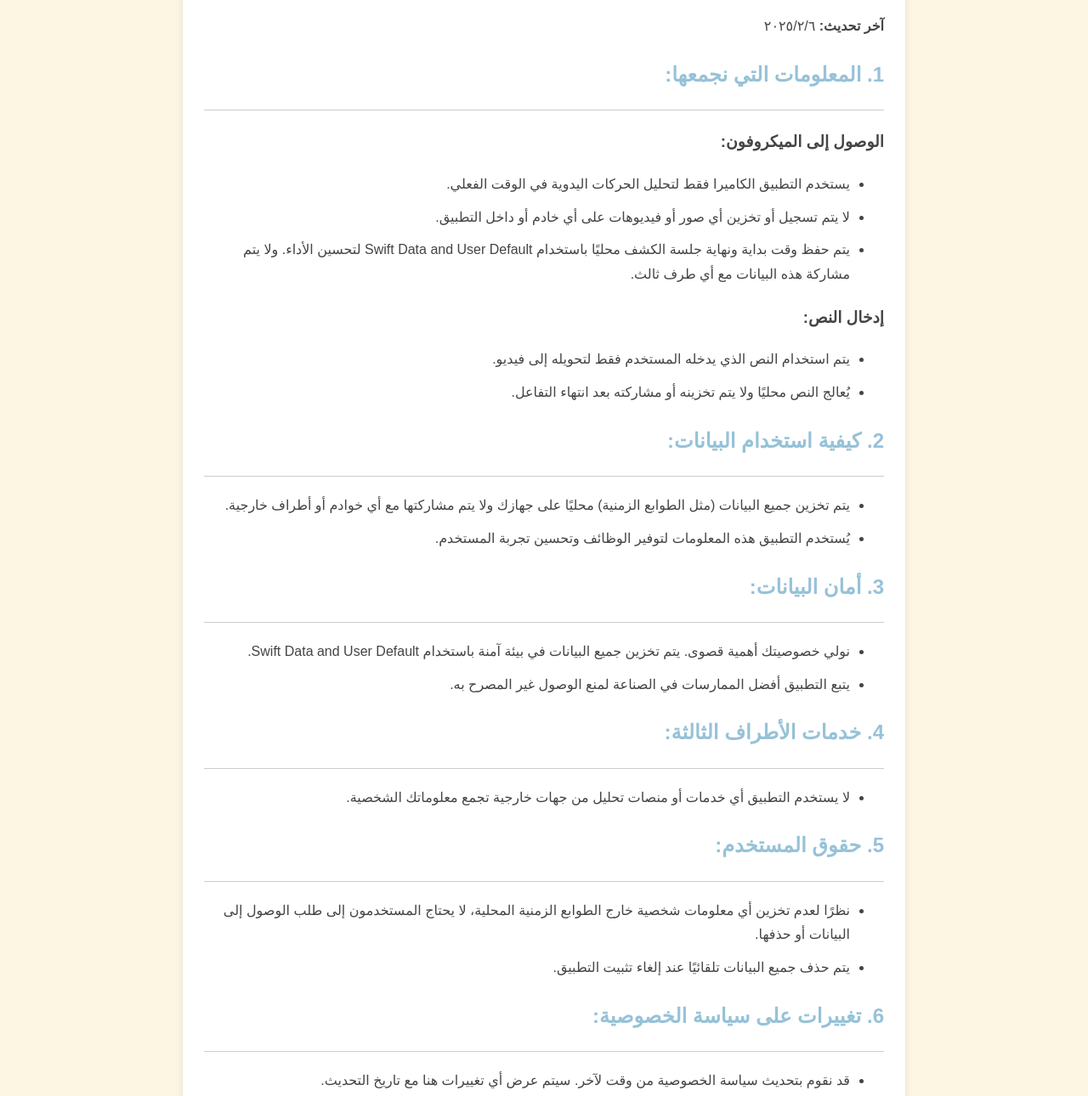
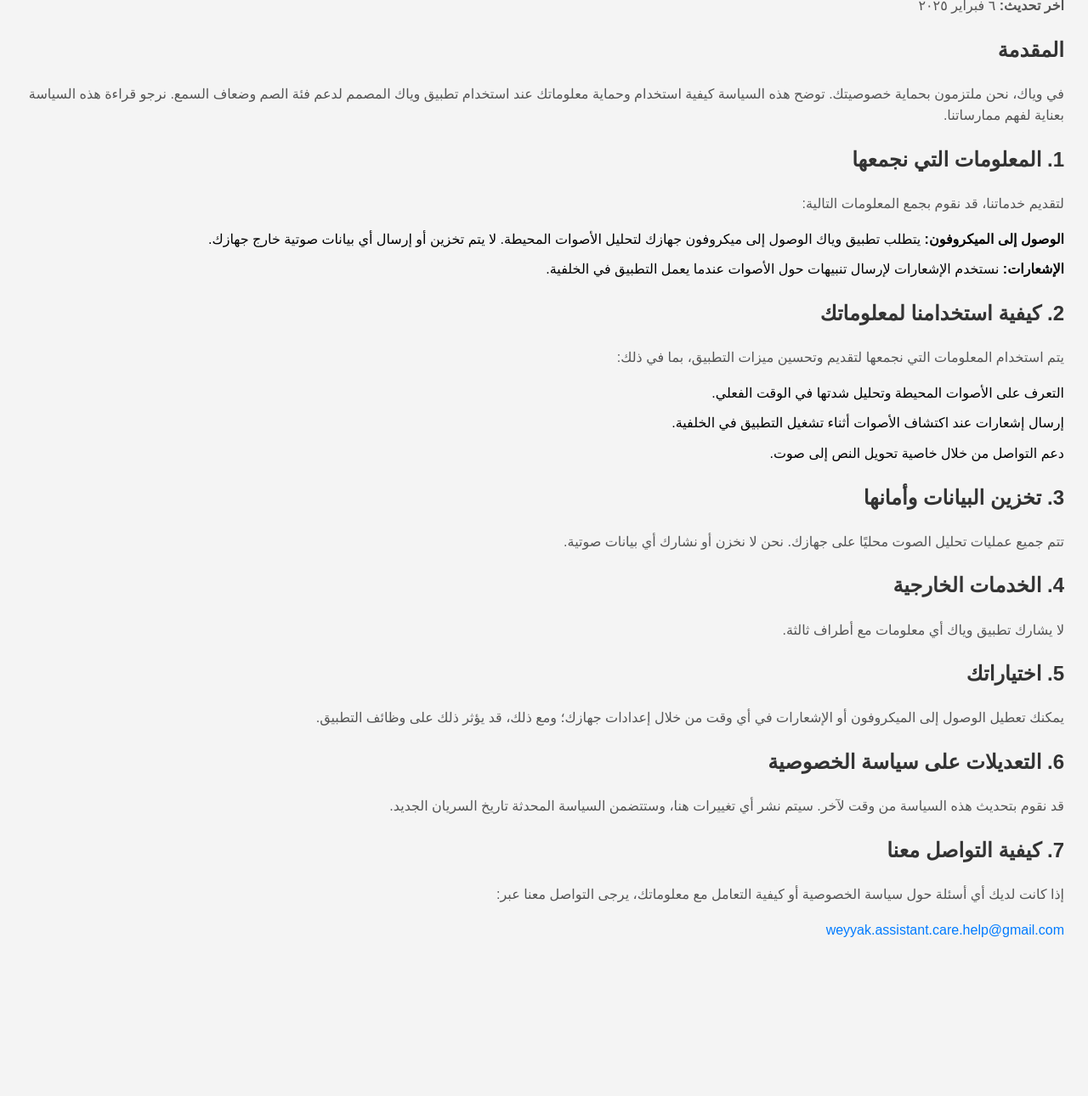
Before and after one commit to AbeerX/PrivacyAndPolice, a plain HTML site: page index.html in a window 1280 px wide. Shown: the part 128-1418 px from the top of the page at 85% size. After the commit the page ends 1279 px from the top, so only its background shows below. Drawn offline with Linux system fonts and the light colour scheme.

Commit message:
Update index.html

```diff
--- a/index.html
+++ b/index.html
@@ -1,217 +1,76 @@
-
 <!DOCTYPE html>
 <html lang="ar">
 <head>
     <meta charset="UTF-8">
     <meta name="viewport" content="width=device-width, initial-scale=1.0">
-  <title>سياسة الخصوصية - تطبيق وياك </title>
+    <title>سياسة الخصوصية - تطبيق وياك</title>
     <style>
         body {
             font-family: Arial, sans-serif;
-      background-color: #fdf6e3;
-      margin: 0;
-      padding: 20px;
-      line-height: 1.8;
-      color: #444;
-    }
-
-    /* تنسيق النصوص العربية */
-    .arabic {
+            line-height: 1.6;
             direction: rtl;
             text-align: right;
+            padding: 20px;
+            background-color: #f4f4f4;
         }
-
-    /* تنسيق النصوص الإنجليزية */
-    .english {
-      direction: ltr;
-      text-align: left;
+        h1, h2 {
+            color: #333;
         }
-
-    .container {
-      max-width: 800px;
-      margin: auto;
-      background: #fff;
-      padding: 25px;
-      box-shadow: 0 4px 8px rgba(0, 0, 0, 0.1);
-      border-radius: 8px;
-      margin-bottom: 20px;
+        p {
+            font-size: 1rem;
+            color: #555;
         }
-
-    h1 {
-      color: #96c2d8;
-      text-align: center;
+        ul {
+            list-style-type: none;
+            padding: 0;
         }
-
-    h2 {
-      color: #96c2d8;
-      margin-top: 20px;
-    }
-
-    ul {
-      margin-left: 20px;
-      padding-left: 0;
-    }
-
         li {
             margin-bottom: 10px;
         }
-
-    hr {
-      border: none;
-      height: 1px;
-      background-color: #ccc;
-      margin: 20px 0;
-    }
-
-    /* الخطوط الفاصلة للعربية */
-    .arabic hr {
-      margin-left: auto;
-      margin-right: 0;
-    }
-
-    /* الخطوط الفاصلة للإنجليزية */
-    .english hr {
-      margin-right: auto;
-      margin-left: 0;
-    }
-
-    a {
-      color: #f0bf51;
+        .contact-info a {
+            color: #007bff;
             text-decoration: none;
-      transition: color 0.3s ease;
-    }
-
-    a:hover {
-      color: #e67e22;
         }
     </style>
 </head>
 <body>
+    <h1>سياسة الخصوصية - تطبيق وياك</h1>
+    <p><strong>آخر تحديث:</strong> ٦ فبراير ٢٠٢٥</p>
 
-  <!-- قسم النص العربي -->
-  <div class="container arabic">
-    <h1>سياسة الخصوصية لتطبيق وياك</h1>
-    <p><strong>آخر تحديث:</strong> <span id="last-updated-ar"></span></p>
+    <h2>المقدمة</h2>
+    <p>في وياك، نحن ملتزمون بحماية خصوصيتك. توضح هذه السياسة كيفية استخدام وحماية معلوماتك عند استخدام تطبيق وياك المصمم لدعم فئة الصم وضعاف السمع. نرجو قراءة هذه السياسة بعناية لفهم ممارساتنا.</p>
 
-    <h2>1. المعلومات التي نجمعها:</h2>
-    <hr>
-    <h3>  الوصول إلى الميكروفون: </h3>
+    <h2>1. المعلومات التي نجمعها</h2>
+    <p>لتقديم خدماتنا، قد نقوم بجمع المعلومات التالية:</p>
     <ul>
-      <li>يستخدم التطبيق الكاميرا فقط لتحليل الحركات اليدوية في الوقت الفعلي.</li>
-      <li>لا يتم تسجيل أو تخزين أي صور أو فيديوهات على أي خادم أو داخل التطبيق.</li>
-      <li>يتم حفظ وقت بداية ونهاية جلسة الكشف محليًا باستخدام Swift Data and User Default لتحسين الأداء. ولا يتم مشاركة هذه البيانات مع أي طرف ثالث.</li>
+        <li><strong>الوصول إلى الميكروفون:</strong> يتطلب تطبيق وياك الوصول إلى ميكروفون جهازك لتحليل الأصوات المحيطة. لا يتم تخزين أو إرسال أي بيانات صوتية خارج جهازك.</li>
+        <li><strong>الإشعارات:</strong> نستخدم الإشعارات لإرسال تنبيهات حول الأصوات عندما يعمل التطبيق في الخلفية.</li>
     </ul>
 
-    <h3>إدخال النص:</h3>
+    <h2>2. كيفية استخدامنا لمعلوماتك</h2>
+    <p>يتم استخدام المعلومات التي نجمعها لتقديم وتحسين ميزات التطبيق، بما في ذلك:</p>
     <ul>
-      <li>يتم استخدام النص الذي يدخله المستخدم فقط لتحويله إلى فيديو.</li>
-      <li>يُعالج النص محليًا ولا يتم تخزينه أو مشاركته بعد انتهاء التفاعل.</li>
+        <li>التعرف على الأصوات المحيطة وتحليل شدتها في الوقت الفعلي.</li>
+        <li>إرسال إشعارات عند اكتشاف الأصوات أثناء تشغيل التطبيق في الخلفية.</li>
+        <li>دعم التواصل من خلال خاصية تحويل النص إلى صوت.</li>
     </ul>
 
-    <h2>2. كيفية استخدام البيانات:</h2>
-    <hr>
-    <ul>
-      <li>يتم تخزين جميع البيانات (مثل الطوابع الزمنية) محليًا على جهازك ولا يتم مشاركتها مع أي خوادم أو أطراف خارجية.</li>
-      <li>يُستخدم التطبيق هذه المعلومات لتوفير الوظائف وتحسين تجربة المستخدم.</li>
-    </ul>
+    <h2>3. تخزين البيانات وأمانها</h2>
+    <p>تتم جميع عمليات تحليل الصوت محليًا على جهازك. نحن لا نخزن أو نشارك أي بيانات صوتية.</p>
 
-    <h2>3. أمان البيانات:</h2>
-    <hr>
-    <ul>
-      <li>نولي خصوصيتك أهمية قصوى. يتم تخزين جميع البيانات في بيئة آمنة باستخدام Swift Data and User Default.</li>
-      <li>يتبع التطبيق أفضل الممارسات في الصناعة لمنع الوصول غير المصرح به.</li>
-    </ul>
+    <h2>4. الخدمات الخارجية</h2>
+    <p>لا يشارك تطبيق وياك أي معلومات مع أطراف ثالثة.</p>
 
-    <h2>4. خدمات الأطراف الثالثة:</h2>
-    <hr>
-    <ul>
-      <li>لا يستخدم التطبيق أي خدمات أو منصات تحليل من جهات خارجية تجمع معلوماتك الشخصية.</li>
-    </ul>
+    <h2>5. اختياراتك</h2>
+    <p>يمكنك تعطيل الوصول إلى الميكروفون أو الإشعارات في أي وقت من خلال إعدادات جهازك؛ ومع ذلك، قد يؤثر ذلك على وظائف التطبيق.</p>
 
-    <h2>5. حقوق المستخدم:</h2>
-    <hr>
-    <ul>
-      <li>نظرًا لعدم تخزين أي معلومات شخصية خارج الطوابع الزمنية المحلية، لا يحتاج المستخدمون إلى طلب الوصول إلى البيانات أو حذفها.</li>
-      <li>يتم حذف جميع البيانات تلقائيًا عند إلغاء تثبيت التطبيق.</li>
-    </ul>
+    <h2>6. التعديلات على سياسة الخصوصية</h2>
+    <p>قد نقوم بتحديث هذه السياسة من وقت لآخر. سيتم نشر أي تغييرات هنا، وستتضمن السياسة المحدثة تاريخ السريان الجديد.</p>
 
-    <h2>6. تغييرات على سياسة الخصوصية:</h2>
-    <hr>
-    <ul>
-      <li>قد نقوم بتحديث سياسة الخصوصية من وقت لآخر. سيتم عرض أي تغييرات هنا مع تاريخ التحديث.</li>
-      <li>ننصح المستخدمين بمراجعة السياسة بشكل دوري.</li>
-    </ul>
-
-    <h2>الاتصال بنا:</h2>
-    <hr>
-    <p>إذا كان لديك أي استفسارات، يمكنك التواصل معنا عبر البريد الإلكتروني: <a href="mailto:sawt.assistant.care.help@gmail.com">sawt.assistant.care.help@gmail.com</a></p>
+    <h2>7. كيفية التواصل معنا</h2>
+    <p>إذا كانت لديك أي أسئلة حول سياسة الخصوصية أو كيفية التعامل مع معلوماتك، يرجى التواصل معنا عبر:</p>
+    <div class="contact-info">
+        <p><a href="mailto:weyyak.assistant.care.help@gmail.com">weyyak.assistant.care.help@gmail.com</a></p>
     </div>
-
-  <!-- قسم النص الإنجليزي -->
-  <div class="container english">
-    <h1>Sawt App Privacy Policy</h1>
-    <p><strong>Last Updated:</strong> <span id="last-updated-en"></span></p>
-
-    <h2>1. Information We Collect:</h2>
-    <hr>
-    <p><strong>Camera Access:</strong></p>
-    <ul>
-      <li>The app uses the camera only for real-time hand gesture analysis.</li>
-      <li><strong>No photos or videos are recorded or stored</strong> on any server or within the app.</li>
-      <li>Only the <strong>start and end times</strong> of the gesture detection session are saved locally using <strong>Swift Data and User Default</strong> to improve the app’s performance. These timestamps are not shared with any third parties.</li>
-    </ul>
-
-    <p><strong>Text Input:</strong></p>
-    <ul>
-      <li>When users input text to receive a translation into video, the text is used solely for this purpose. It is processed locally and not stored or shared beyond the immediate interaction.</li>
-    </ul>
-
-    <h2>2. How We Use Your Data:</h2>
-    <hr>
-    <ul>
-      <li>All data collected (e.g., timestamps) is stored <strong>locally on your device</strong> and never shared or transmitted to external servers or third parties.</li>
-      <li>The app uses this information only to provide functionality and improve the user experience.</li>
-    </ul>
-
-    <h2>3. Data Security:</h2>
-    <hr>
-    <ul>
-      <li>We prioritize your privacy. All data is stored locally in a secure environment provided by <strong>Swift Data and User Default</strong>, and the app follows industry best practices to prevent unauthorized access.</li>
-    </ul>
-
-    <h2>4. Third-Party Services:</h2>
-    <hr>
-    <ul>
-      <li>This app does not use or integrate with third-party services or analytics platforms that collect your personal information.</li>
-    </ul>
-
-    <h2>5. User Rights:</h2>
-    <hr>
-    <ul>
-      <li>As the app stores no personal information beyond local timestamps, users do not need to request data access or deletion. All data stays on the device and is removed automatically when the app is uninstalled.</li>
-    </ul>
-
-    <h2>6. Changes to This Policy:</h2>
-    <hr>
-    <ul>
-      <li>We may update this Privacy Policy from time to time. Any changes will be reflected here, with the updated date listed above. We encourage users to review the policy periodically.</li>
-    </ul>
-
-    <h2>Contact Us:</h2>
-    <hr>
-    <p>If you have any questions, contact us at: <a href="mailto:sawt.assistant.care.help@gmail.com">sawt.assistant.care.help@gmail.com</a></p>
-  </div>
-
-  <script>
-    // تحديث التاريخ ديناميكيًا
-    const today = new Date();
-    const formattedDate = today.toLocaleDateString('ar-EG', {
-      day: 'numeric', month: 'numeric', year: 'numeric'
-    });
-
-    document.getElementById('last-updated-ar').textContent = formattedDate;
-    document.getElementById('last-updated-en').textContent = today.toLocaleDateString('en-US');
-  </script>
-
 </body>
 </html>
```
Lines whose indentation alone changed are shown as unchanged.
